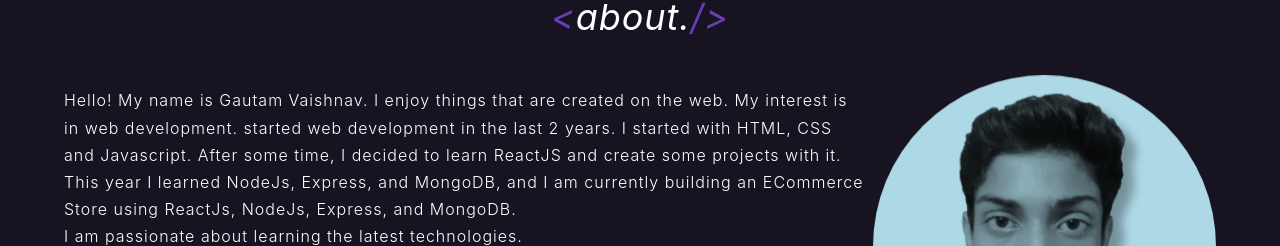
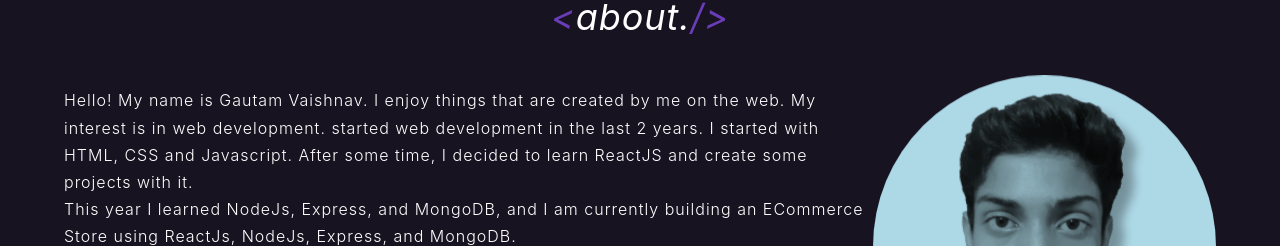
Before and after one commit to Gautamvaishnav-git/Portfolio, a React (Vite) app: page / in a window 1280 px wide. Shown: the part 693-939 px from the top of the page. Built offline with nearby package versions, Linux system fonts and the light colour scheme.

Commit message:
minor change

```diff
--- a/src/Components/About.jsx
+++ b/src/Components/About.jsx
@@ -70,10 +70,10 @@ const About = () => {
             >
               <Text>
                 Hello! My name is Gautam Vaishnav. I enjoy things that are
-                created on the web. My interest is in web development. started
-                web development in the last 2 years. I started with HTML, CSS
-                and Javascript. After some time, I decided to learn ReactJS and
-                create some projects with it.
+                created by me on the web. My interest is in web development.
+                started web development in the last 2 years. I started with
+                HTML, CSS and Javascript. After some time, I decided to learn
+                ReactJS and create some projects with it.
               </Text>
               <Text>
                 This year I learned NodeJs, Express, and MongoDB, and I am
```
